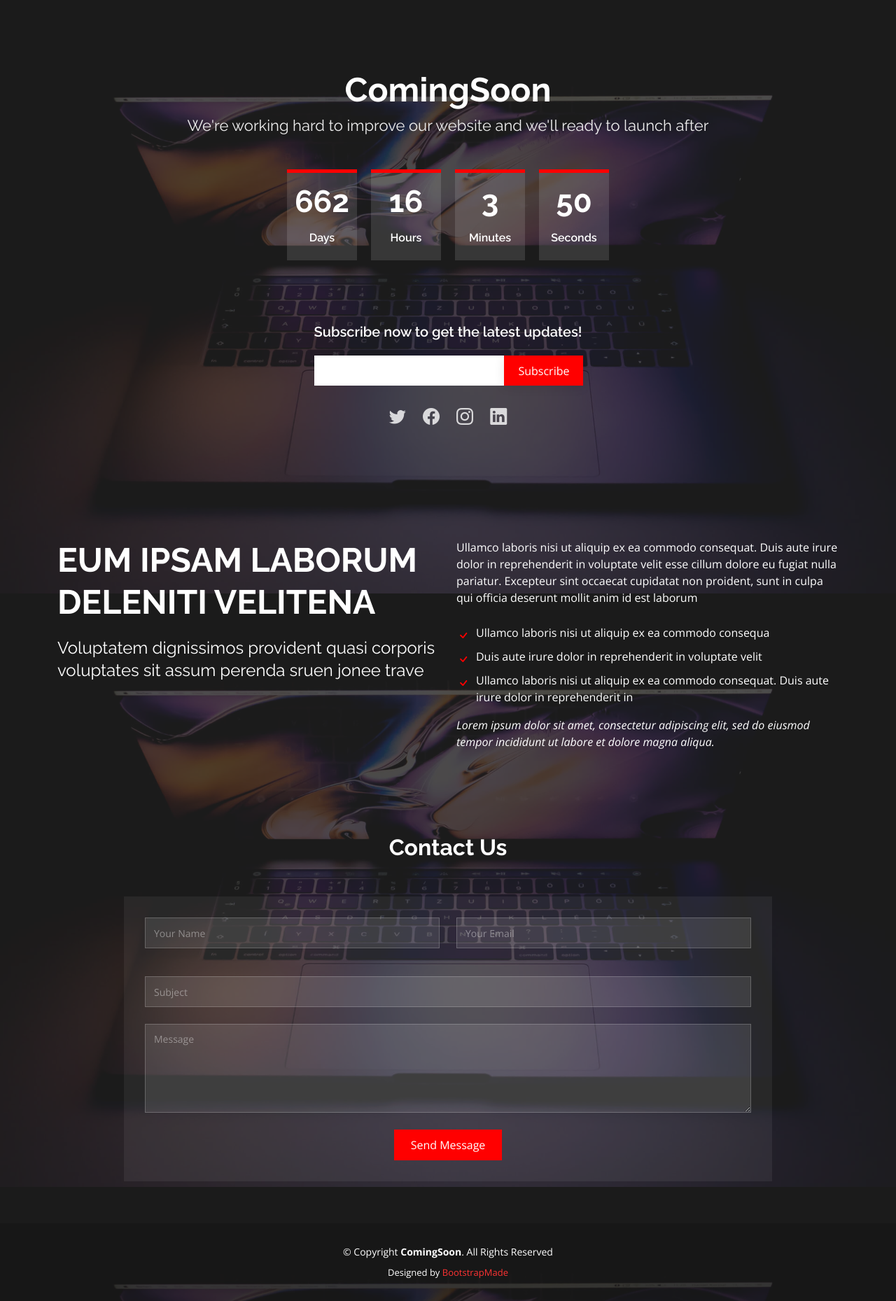
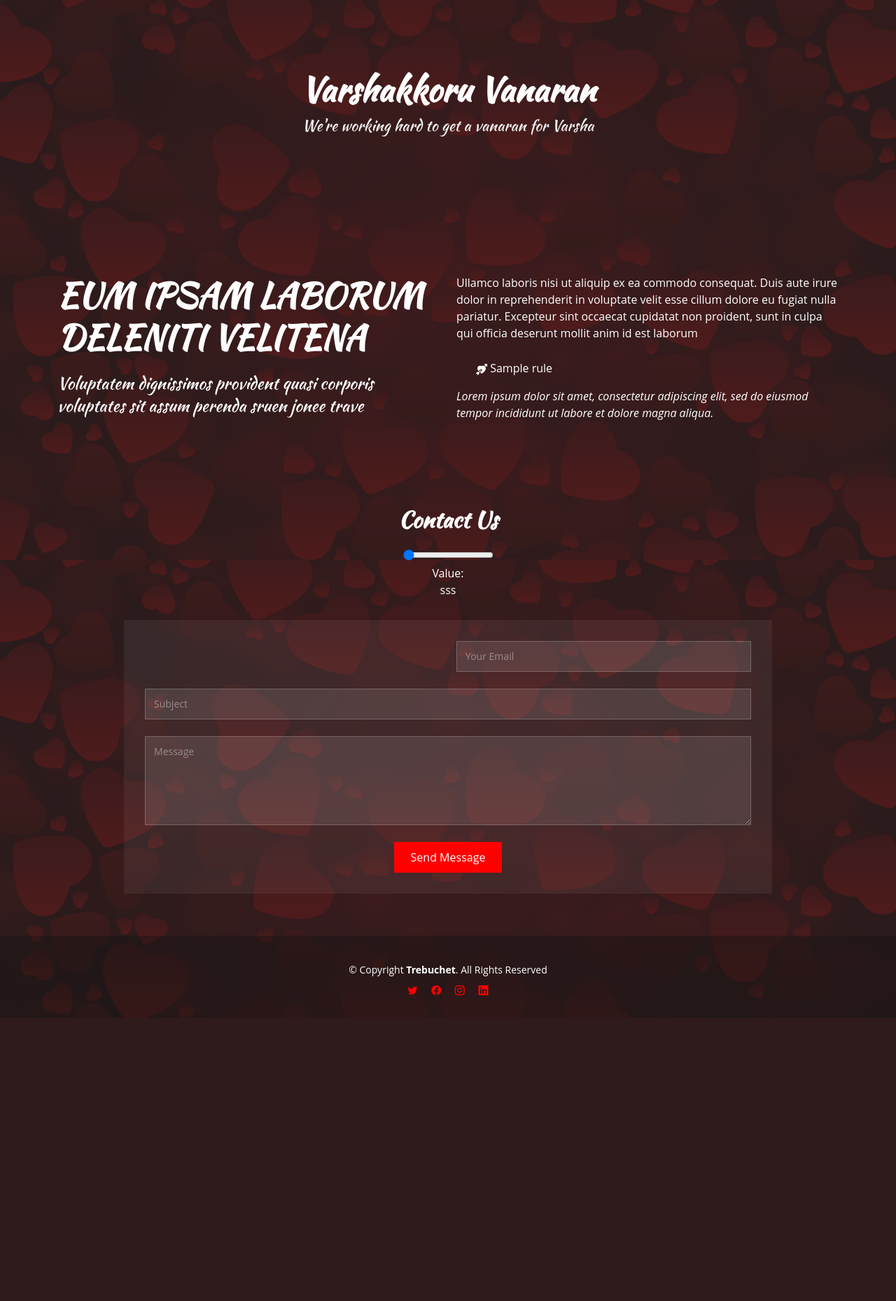
Before and after one commit to Ballista-lTD/minglikko, a Django app: template templates/index.html in a window 1280 px wide. Shown: the whole page at 70% size. After the commit the page ends 1455 px from the top, so only its background shows below. Run offline with Django 3.2, Linux system fonts and the light colour scheme; the template is opened without the code that fills it: most values are stand-ins (such as "Sample title", 1, 10 or a date in 2020); some libraries are stand-ins or nearby versions.

Commit message:
design ellam set

```diff
--- a/home/views.py
+++ b/home/views.py
@@ -1,9 +1,10 @@
 from django.contrib.auth.decorators import login_required
 from django.shortcuts import render
 
+rules = ["maryadak ullathu ullath pole parayanam", "maryadak ullathu ullath pole parayanam", 'kooooooooooooooi']
 
-# Create your views here.
+
 @login_required(login_url='/')
 def index(request):
-    context1 = {}
+    context1 = {'rules': rules}
     return render(request, template_name='index.html', context=context1)
--- a/static/css/style.css
+++ b/static/css/style.css
@@ -43,7 +33,7 @@ a:hover {
 }
 
 h1, h2, h3, h4, h5, h6 {
-  font-family: "Raleway", sans-serif;
+  font-family: 'Kaushan Script', cursive;
 }
 
 #main {
--- a/static/js/main.js
+++ b/static/js/main.js
@@ -76,8 +76,3 @@
     setInterval(countDownDate, 1000);
 
 })()
-
-// Rating Initialization
-$(document).ready(function () {
-    $('#rateMe2').mdbRate();
-});
--- a/templates/base.html
+++ b/templates/base.html
@@ -17,29 +17,11 @@
 
 
     {#    <!-- Google Fonts -->#}
-    <link href="https://fonts.googleapis.com/css?family=Open+Sans:300,300i,400,400i,600,600i,700,700i|Raleway:300,300i,400,400i,600,600i,700,700i"
-          rel="stylesheet">
-    <link rel="stylesheet" href="https://use.fontawesome.com/releases/v5.11.2/css/all.css">
-    <link rel="stylesheet" href="https://fonts.googleapis.com/css?family=Roboto:300,400,500,700&display=swap">
-    <link rel="stylesheet" href="https://fonts.googleapis.com/css?family=Roboto:300,400,500,700&display=swap">
-    <!-- Bootstrap core CSS -->
-    <link href="https://cdnjs.cloudflare.com/ajax/libs/twitter-bootstrap/4.5.0/css/bootstrap.min.css" rel="stylesheet">
-    <!-- Material Design Bootstrap -->
-    <link href="https://cdnjs.cloudflare.com/ajax/libs/mdbootstrap/4.19.1/css/mdb.min.css" rel="stylesheet">
+    <link href="https://fonts.googleapis.com/css2?family=Kaushan+Script&display=swap" rel="stylesheet">
     <!-- Vendor CSS Files -->
     <link href="{% static 'vendor/bootstrap/css/bootstrap.min.css' %}" rel="stylesheet">
     <link href="{% static 'vendor/bootstrap-icons/bootstrap-icons.css' %}" rel="stylesheet">
-    <!-- JQuery -->
-    <script type="text/javascript" src="https://cdnjs.cloudflare.com/ajax/libs/jquery/3.5.1/jquery.min.js"></script>
-    <!-- Bootstrap tooltips -->
-    <script type="text/javascript"
-            src="https://cdnjs.cloudflare.com/ajax/libs/popper.js/1.14.4/umd/popper.min.js"></script>
-    <!-- Bootstrap core JavaScript -->
-    <script type="text/javascript"
-            src="https://cdnjs.cloudflare.com/ajax/libs/twitter-bootstrap/4.5.0/js/bootstrap.min.js"></script>
-    <!-- MDB core JavaScript -->
-    <script type="text/javascript"
-            src="https://cdnjs.cloudflare.com/ajax/libs/mdbootstrap/4.19.1/js/mdb.min.js"></script>
+
 
     <!-- Template Main CSS File -->
     <link href="{% static 'css/style.css' %}" rel="stylesheet">
@@ -47,9 +29,7 @@
 
 </head>
 <body>
-{% block body %}
 
-{% endblock %}
 
 <!-- Vendor JS Files -->
 <script src="../static/vendor/bootstrap/js/bootstrap.bundle.min.js"></script>
@@ -58,7 +38,9 @@
 
 <!-- Template Main JS File -->
 <script src="{% static 'js/main.js' %}"></script>
+{% block body %}
 
+{% endblock %}
 </body>
 
 </html>
--- a/templates/index.html
+++ b/templates/index.html
@@ -6,47 +6,8 @@
     <header id="header" class="d-flex align-items-center">
         <div class="container d-flex flex-column align-items-center">
 
-            <h1>ComingSoon</h1>
-            <h2>We're working hard to improve our website and we'll ready to launch after</h2>
-            <div class="countdown d-flex justify-content-center" data-count="2023/12/5">
-                <div>
-                    <h3>%d</h3>
-                    <h4>Days</h4>
-                </div>
-                <div>
-                    <h3>%h</h3>
-                    <h4>Hours</h4>
-                </div>
-                <div>
-                    <h3>%m</h3>
-                    <h4>Minutes</h4>
-                </div>
-                <div>
-                    <h3>%s</h3>
-                    <h4>Seconds</h4>
-                </div>
-            </div>
-
-            <div class="subscribe">
-                <h4>Subscribe now to get the latest updates!</h4>
-                <form action="forms/notify.php" method="post" role="form" class="php-email-form">
-                    <div class="subscribe-form">
-                        <input type="email" name="email"><input type="submit" value="Subscribe">
-                    </div>
-                    <div class="mt-2">
-                        <div class="loading">Loading</div>
-                        <div class="error-message"></div>
-                        <div class="sent-message">Your notification request was sent. Thank you!</div>
-                    </div>
-                </form>
-            </div>
-
-            <div class="social-links text-center">
-                <a href="#" class="twitter"><i class="bi bi-twitter"></i></a>
-                <a href="#" class="facebook"><i class="bi bi-facebook"></i></a>
-                <a href="#" class="instagram"><i class="bi bi-instagram"></i></a>
-                <a href="#" class="linkedin"><i class="bi bi-linkedin"></i></a>
-            </div>
+            <h1>Varshakkoru Vanaran</h1>
+            <h2>We're working hard to get a vanaran for Varsha</h2>
 
         </div>
     </header><!-- End #header -->
@@ -73,13 +34,16 @@
                             culpa qui officia deserunt mollit anim id est laborum
                         </p>
                         <ul>
-                            <li><i class="bi bi-check"></i> Ullamco laboris nisi ut aliquip ex ea commodo consequa</li>
-                            <li><i class="bi bi-check"></i> Duis aute irure dolor in reprehenderit in voluptate velit
-                            </li>
-                            <li><i class="bi bi-check"></i> Ullamco laboris nisi ut aliquip ex ea commodo consequat.
-                                Duis
-                                aute irure dolor in reprehenderit in
-                            </li>
+                            {% for rule in rules %}
+                                <li>
+                                    <svg xmlns="http://www.w3.org/2000/svg" width="16" height="16" fill="currentColor"
+                                         class="bi bi-arrow-through-heart-fill" viewBox="0 0 16 16">
+                                        <path fill-rule="evenodd"
+                                              d="M2.854 15.854A.5.5 0 0 1 2 15.5V14H.5a.5.5 0 0 1-.354-.854l1.5-1.5A.5.5 0 0 1 2 11.5h1.793l3.103-3.104a.5.5 0 1 1 .708.708L4.5 12.207V14a.5.5 0 0 1-.146.354l-1.5 1.5ZM16 3.5a.5.5 0 0 1-.854.354L14 2.707l-1.006 1.006c.236.248.44.531.6.845.562 1.096.585 2.517-.213 4.092-.793 1.563-2.395 3.288-5.105 5.08L8 13.912l-.276-.182A23.825 23.825 0 0 1 5.8 12.323L8.31 9.81a1.5 1.5 0 0 0-2.122-2.122L3.657 10.22a8.827 8.827 0 0 1-1.039-1.57c-.798-1.576-.775-2.997-.213-4.093C3.426 2.565 6.18 1.809 8 3.233c1.25-.98 2.944-.928 4.212-.152L13.292 2 12.147.854A.5.5 0 0 1 12.5 0h3a.5.5 0 0 1 .5.5v3Z"></path>
+                                    </svg>
+                                 {{ rule }}
+                                </li>
+                            {% endfor %}
                         </ul>
                         <p class="fst-italic">
                             Lorem ipsum dolor sit amet, consectetur adipiscing elit, sed do eiusmod tempor incididunt ut
@@ -98,8 +62,12 @@
 
                 <div class="section-title">
                     <h2>Contact Us</h2>
+                    <div class="slidecontainer">
+                        <input type="range" min="0" max="5" value="0" class="slider" id="myRange">
+                        <p>Value: <span id="demo"></span></p>
+                    </div>
                     <div class="container">
-                        <span id="rateMe4" class="feedback"></span>
+                        <span id="rateMe4" class="feedback">sss</span>
                     </div>
 
                 </div>
@@ -115,9 +83,7 @@
                             <div class="row">
 
                                 <div class="col-md-6 form-group">
-                                    <input type="text" name="name" class="form-control" id="name"
-                                           placeholder="Your Name"
-                                           required>
+
                                 </div>
                                 <div class="col-md-6 form-group mt-3 mt-md-0">
                                     <input type="email" class="form-control" name="email" id="email"
@@ -154,16 +120,16 @@
     <!-- ======= Footer ======= -->
     <footer id="footer">
         <div class="container">
-            <div class="copyright">
-                &copy; Copyright <strong><span>ComingSoon</span></strong>. All Rights Reserved
+            <div class="copyright my-2">
+                &copy; Copyright <strong><span>Trebuchet</span></strong>. All Rights Reserved
             </div>
-            <div class="credits">
-                <!-- All the links in the footer should remain intact. -->
-                <!-- You can delete the links only if you purchased the pro version. -->
-                <!-- Licensing information: https://bootstrapmade.com/license/ -->
-                <!-- Purchase the pro version with working PHP/AJAX contact form: https://bootstrapmade.com/comingsoon-free-html-bootstrap-template/ -->
-                Designed by <a href="https://bootstrapmade.com/">BootstrapMade</a>
+            <div class="social-links text-center">
+                <a href="#" class="twitter"><i class="bi bi-twitter mx-2"></i></a>
+                <a href="#" class="facebook"><i class="bi bi-facebook mx-2 "></i></a>
+                <a href="#" class="instagram"><i class="bi bi-instagram mx-2"></i></a>
+                <a href="#" class="linkedin"><i class="bi bi-linkedin mx-2"></i></a>
             </div>
+
         </div>
     </footer><!-- End #footer -->
 
```
Also changed, not shown: other parts of static/css/style.css (+59 -10 lines), authentication/models.py (+15 -13 lines), static/img/bg.jpg.
